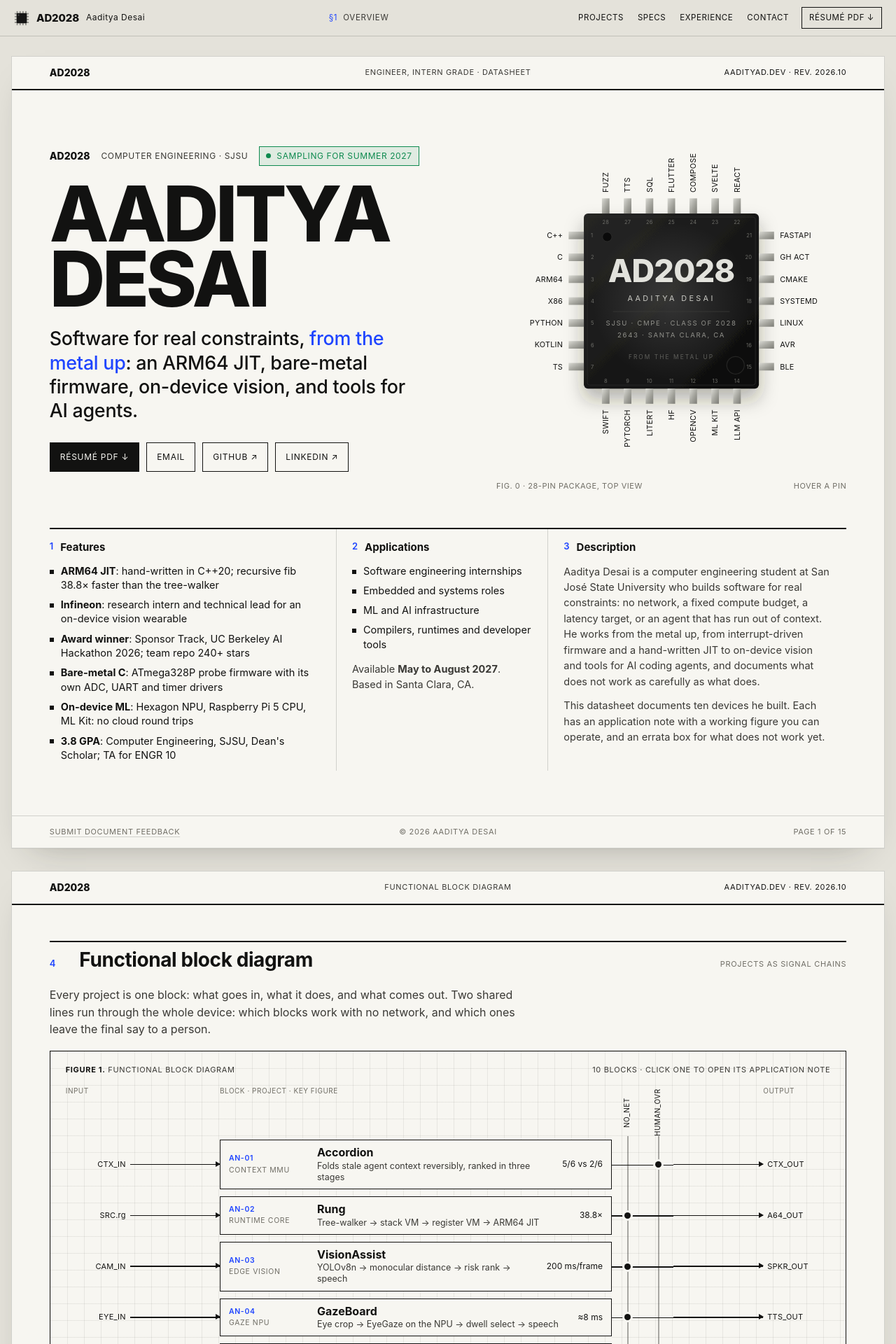
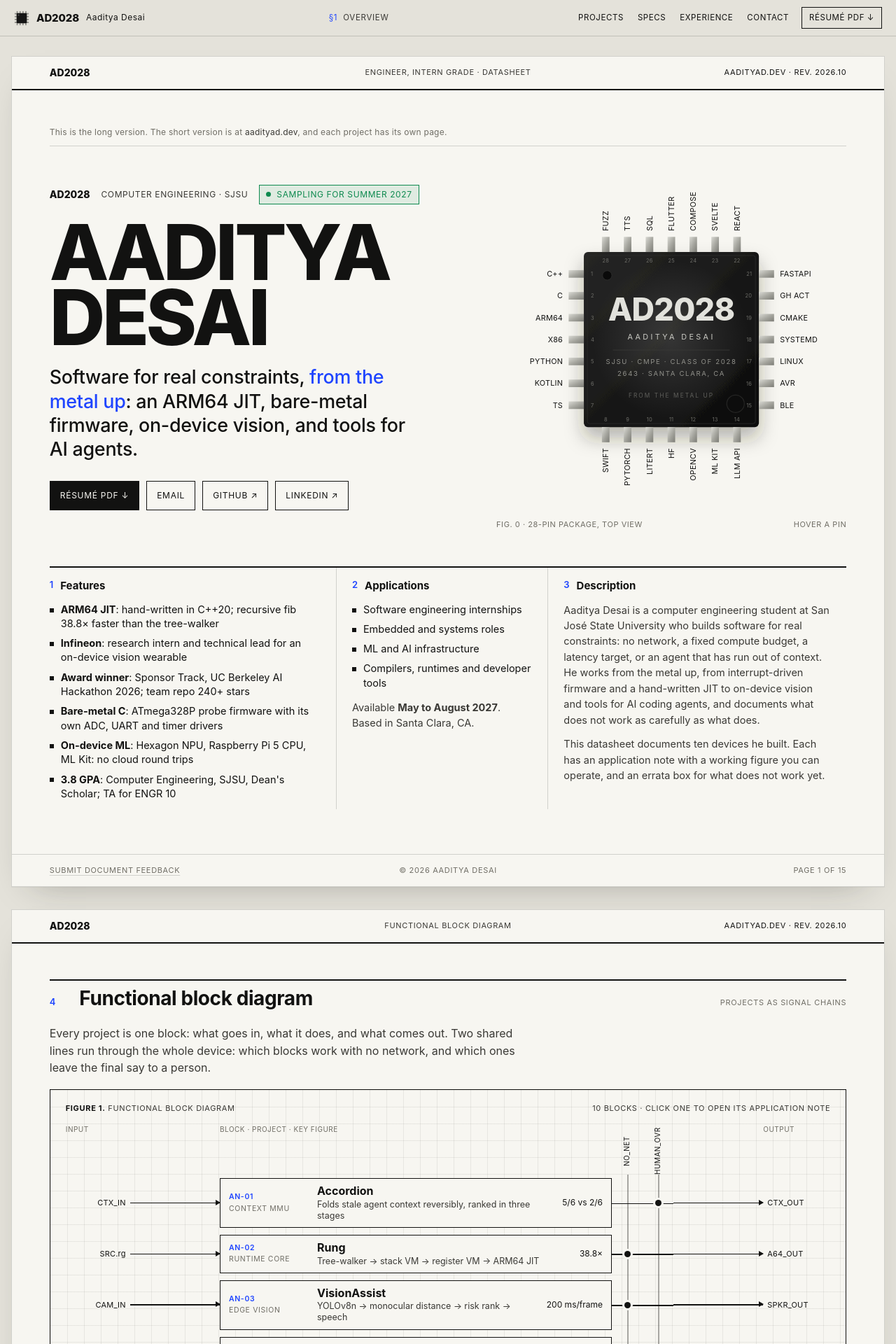
Before and after one commit to aadityad12/aadityad.dev, a Next.js app: page /datasheet in a window 1280 px wide. Shown: the top 1920 px of the page at 70% size. Built offline with nearby package versions, Linux system fonts and the light colour scheme.

Commit message:
12 Datasheet: cross-links and its place in the site

```diff
--- a/app/components/AppNote.tsx
+++ b/app/components/AppNote.tsx
@@ -18,6 +18,7 @@ export default function AppNote({ note, page, index, children }: { note: Note; p
           <p className="an-hook">{note.hook}</p>
         </div>
         <div className="an-links">
+          <a className="button primary no-print" href={`/work/${note.id}/`}>Project page →</a>
           {note.links.map((l) => (
             <a key={l.href} className="button" href={l.href} target="_blank" rel="noreferrer">
               {l.label} ↗
--- a/app/components/BlockDiagram.tsx
+++ b/app/components/BlockDiagram.tsx
@@ -38,7 +38,7 @@ export default function BlockDiagram() {
             <div className="bd-row" role="listitem" key={r.id}>
               <span className="bd-pin in" aria-hidden="true">{r.in}</span>
               <span className="bd-wire in" aria-hidden="true" />
-              <a className="bd-blk" href={`#${r.id}`}>
+              <a className="bd-blk" href={`#${r.id}`} title="Jump to the application note">
                 <span className="bk"><b>{n.an}</b>{n.block}</span>
                 <span className="bp">{n.title}</span>
                 <span className="bf">{r.fn}</span>
--- a/app/datasheet/page.tsx
+++ b/app/datasheet/page.tsx
@@ -1,4 +1,5 @@
 import type { Metadata } from "next";
+import Link from "next/link";
 import AppNote from "../components/AppNote";
 import BlockDiagram from "../components/BlockDiagram";
 import Chip from "../components/Chip";
@@ -46,6 +47,9 @@ export default function Home() {
       <main>
         {/* ---------------- Page 1 ---------------- */}
         <Sheet id="top" page={1} title="Engineer, intern grade · Datasheet" section="1|Overview">
+          <p className="sheet-banner no-print">
+            This is the long version. The short version is at <Link href="/">aadityad.dev</Link>, and each project has its own page.
+          </p>
           <div className="hero">
             <div>
               <p className="part-line">
@@ -126,7 +130,7 @@ export default function Home() {
                         <td className="pin-type">{p.type}</td>
                         <td className="cond">{p.desc}</td>
                         <td className="uses">
-                          {p.uses.length ? p.uses.map((u) => <a key={u} href={`#${u}`}>{noteById(u).an}</a>) : <span className="muted">TA</span>}
+                          {p.uses.length ? p.uses.map((u) => <a key={u} href={`#${u}`} title="Jump to the application note">{noteById(u).an}</a>) : <span className="muted">TA</span>}
                         </td>
                       </tr>
                     ))}
@@ -308,6 +312,7 @@ export default function Home() {
                 <li><a href={RESUME} target="_blank" rel="noreferrer"><span>Résumé</span><span>One-page PDF</span><span>↓</span></a></li>
                 <li><a href={GITHUB} target="_blank" rel="noreferrer"><span>GitHub</span><span>github.com/aadityad12</span><span>↗</span></a></li>
                 <li><a href={LINKEDIN} target="_blank" rel="noreferrer"><span>LinkedIn</span><span>in/aaditya-desai-12d</span><span>↗</span></a></li>
+                <li><Link href="/"><span>Short version</span><span>aadityad.dev</span><span>→</span></Link></li>
                 <li><a href={DEVPOST} target="_blank" rel="noreferrer"><span>Devpost</span><span>devpost.com/aadityad12</span><span>↗</span></a></li>
               </ul>
               <p className="colophon">
--- a/app/globals.css
+++ b/app/globals.css
@@ -265,6 +265,8 @@ a:hover { color: var(--accent-ink); }
 .an-kicker b { color: var(--accent); font-weight: 600; }
 .an-title { margin: 0; font-size: clamp(42px, 7vw, 104px); font-weight: 800; font-stretch: 118%; line-height: 0.88; letter-spacing: -0.04em; }
 .an-hook { margin: 16px 0 0; font-size: clamp(18px, 1.9vw, 24px); line-height: 1.3; font-weight: 500; max-width: 40ch; letter-spacing: -0.01em; }
+.sheet-banner { margin: 0 0 clamp(16px, 2.5vw, 26px); padding-bottom: 10px; border-bottom: 1px solid var(--hair); font-family: var(--mono); font-size: 12px; letter-spacing: 0.02em; line-height: 1.5; color: var(--muted); }
+.sheet-banner a { color: var(--ink-2); }
 .an-links { display: flex; flex-wrap: wrap; gap: 8px; justify-content: flex-end; }
 @media (max-width: 760px) { .an-top { grid-template-columns: 1fr; } .an-links { justify-content: flex-start; } }
 .an-meta { display: grid; grid-template-columns: repeat(4, minmax(0, 1fr)); border-bottom: 1px solid var(--hair); }
```
